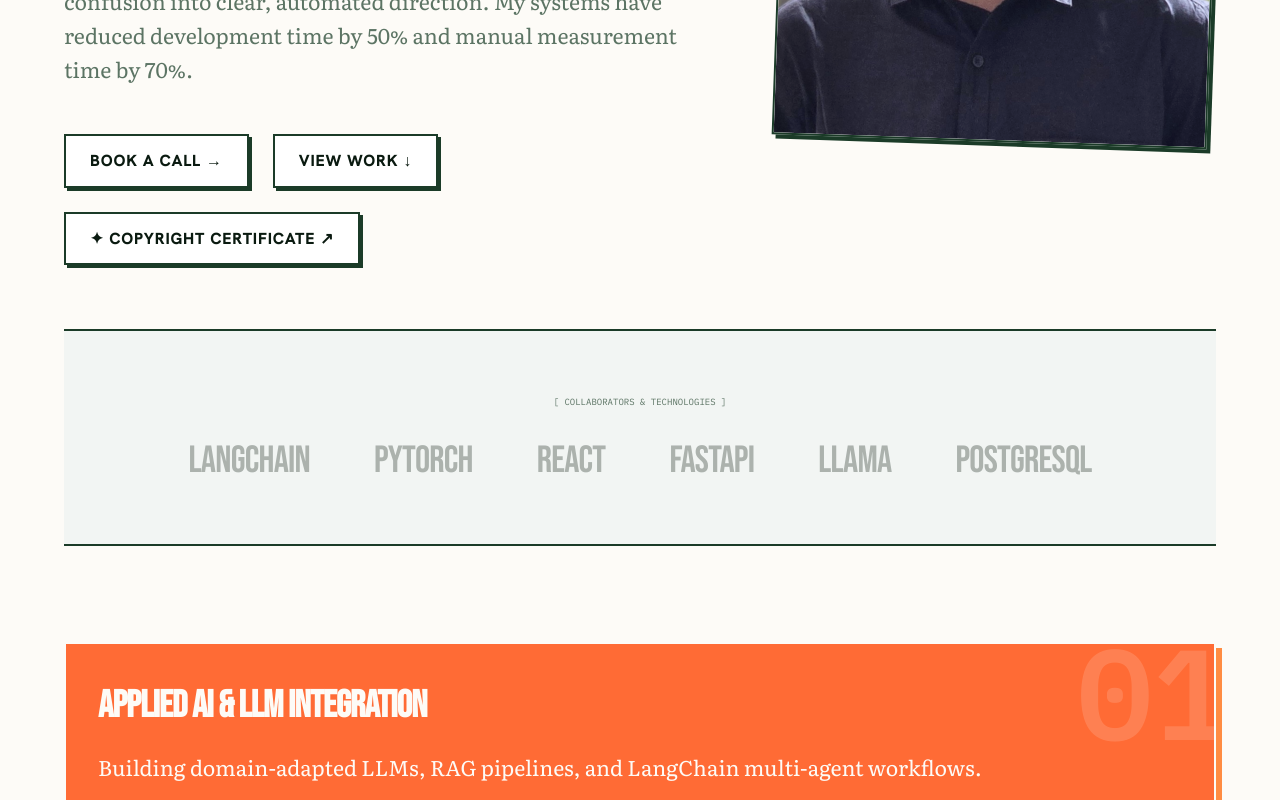
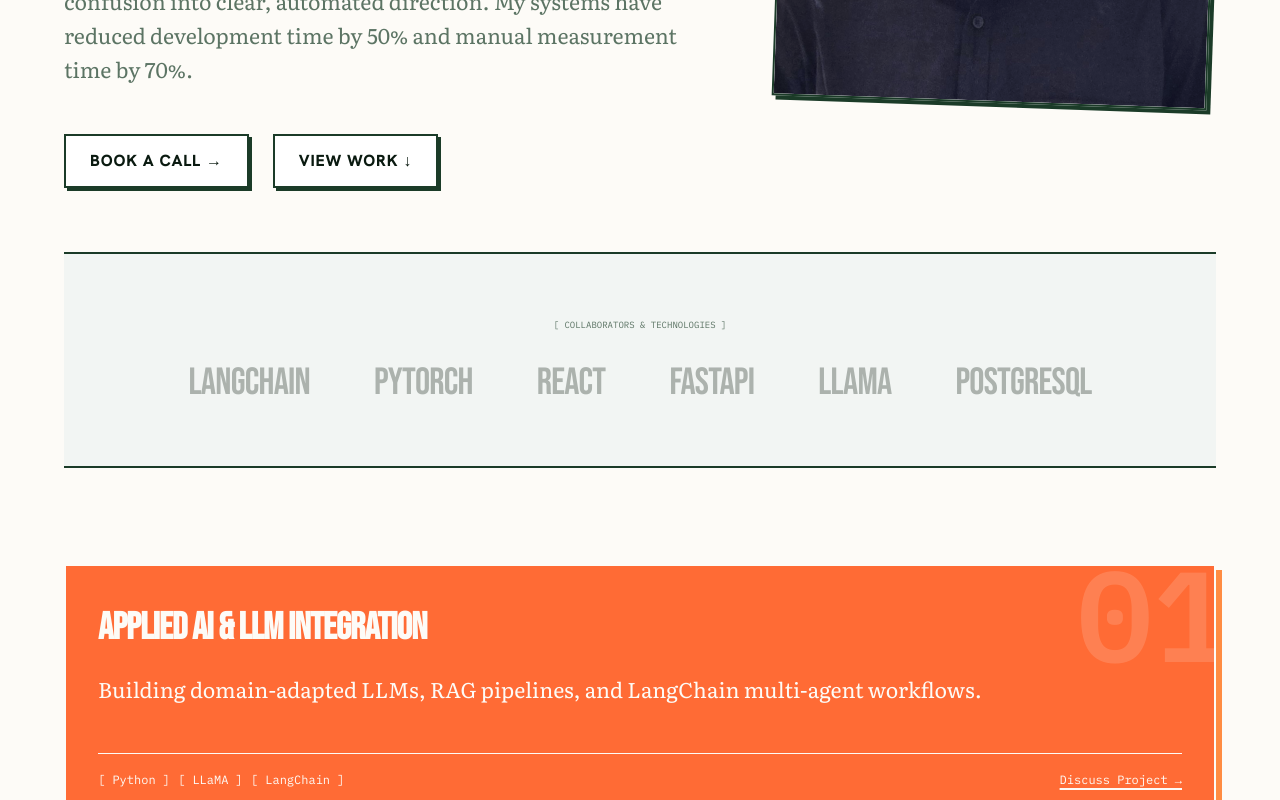
Before and after one commit to RADson2005official/jayraj-portfolio, a plain HTML site: page index.html in a window 1280 px wide. Shown: the part 760-1560 px from the top of the page. Drawn offline with Linux system fonts and the light colour scheme.

Commit message:
Move Copyright Certificate link to Advanced Network Security project

```diff
--- a/index.html
+++ b/index.html
@@ -43,12 +43,9 @@
           <p class="hero__tagline text-display">AI Engineer & Full-Stack Developer Building <em class="accent-text">Intelligent</em> Systems.</p>
           <p class="hero__bio text-serif">Many businesses struggle with chaotic systems and inefficient, complex workflows. I build production-ready AI solutions and full-stack web applications to turn that confusion into clear, automated direction. My systems have reduced development time by 50% and manual measurement time by 70%.</p>
 
-          <div class="hero__actions" style="flex-wrap: wrap;">
+          <div class="hero__actions">
             <a href="#contact" class="btn btn--large text-label">Book a Call &rarr;</a>
             <a href="#work" class="btn btn--outline text-label">View Work &darr;</a>
-            <a href="https://drive.google.com/file/d/1CloQqcsv-Dne0m831KIZpI27yd2iKfDV/view?usp=sharing" target="_blank" class="btn btn--outline text-label" title="View Copyright Certificate">
-              ✦ Copyright Certificate &nearr;
-            </a>
           </div>
         </div>
 
@@ -139,7 +136,10 @@
               <span class="text-mono text-sm">[ PyTorch ]</span>
               <span class="text-mono text-sm">[ DQN/PPO ]</span>
             </div>
-            <a href="https://github.com/RADson2005official/RL-Enhanced-IDS" target="_blank" class="text-mono text-sm link-hover">View on GitHub &rarr;</a>
+            <div style="display: flex; gap: 1rem; align-items: center; flex-wrap: wrap; justify-content: flex-end;">
+              <a href="https://drive.google.com/file/d/1CloQqcsv-Dne0m831KIZpI27yd2iKfDV/view?usp=sharing" target="_blank" class="text-mono text-sm link-hover" style="color: var(--accent);">✦ View Copyright</a>
+              <a href="https://github.com/RADson2005official/RL-Enhanced-IDS" target="_blank" class="text-mono text-sm link-hover">View on GitHub &rarr;</a>
+            </div>
           </div>
         </article>
 
```
